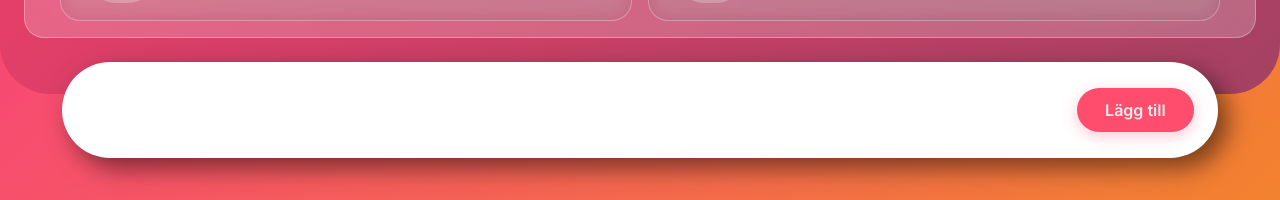
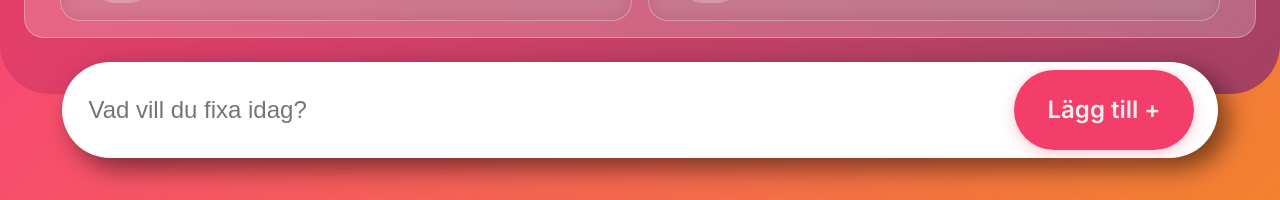
Before and after one commit to sofia-rothman/viola-app, a React (Vite) app in the folder app/: page / in a window 1280 px wide. Shown: the part 340-540 px from the top of the page. Built offline with nearby package versions, Linux system fonts and the light colour scheme; no server answers; the database is empty.

Commit message:
feat: make submit button bigger on input field

```diff
--- a/app/src/index.css
+++ b/app/src/index.css
@@ -8,7 +8,8 @@
   --card-bg-completed: rgba(255, 255, 255, 0.5);
   --text-dark: #2d3436;
 
-  --primary-pink: #ff4d6d;
+  --primary-pink: #F43E6A;
+  --secondary-pink: #D42A55;
   --bg-gradient: linear-gradient(135deg, #ff4d6d 0%, #c73d5a 100%);
   --card-shadow: 0 10px 25px rgba(0, 0, 0, 0.05);
   --border-radius-lg: 50px;
--- a/app/src/pages/TaskPage/components/TaskInput/TaskInput.css
+++ b/app/src/pages/TaskPage/components/TaskInput/TaskInput.css
@@ -31,12 +31,15 @@
   background-color: var( --primary-pink);
   color: var(--color-text-light);
   padding: 12px 28px;
-  font-size: 1rem;
+  width: 50%;
+  height: 100%;
+  font-size: 1.5em;
   cursor: pointer;
   box-shadow: 0 4px 15px rgba(255, 77, 109, 0.3);
 }
 
 .add-button:hover {
   transform: translateY(-2px);
+  background-color: var(--secondary-pink);
   box-shadow: 0 6px 20px rgba(0, 0, 0, 0.15);
 }
--- a/app/src/pages/TaskPage/components/TaskInput/TaskInput.tsx
+++ b/app/src/pages/TaskPage/components/TaskInput/TaskInput.tsx
@@ -18,6 +18,7 @@ const TaskInput = () => {
         value={title}
         name="title"
         onChange={(e) => setTitle(e.target.value)}
+        placeholder="Vad vill du fixa idag?"
       ></input>
       <div className="button-wrapper">
         <button
@@ -25,7 +26,7 @@ const TaskInput = () => {
           type="submit"
           onClick={() => handleClick()}
         >
-          Lägg till
+          Lägg till +
         </button>
       </div>
     </div>
```
